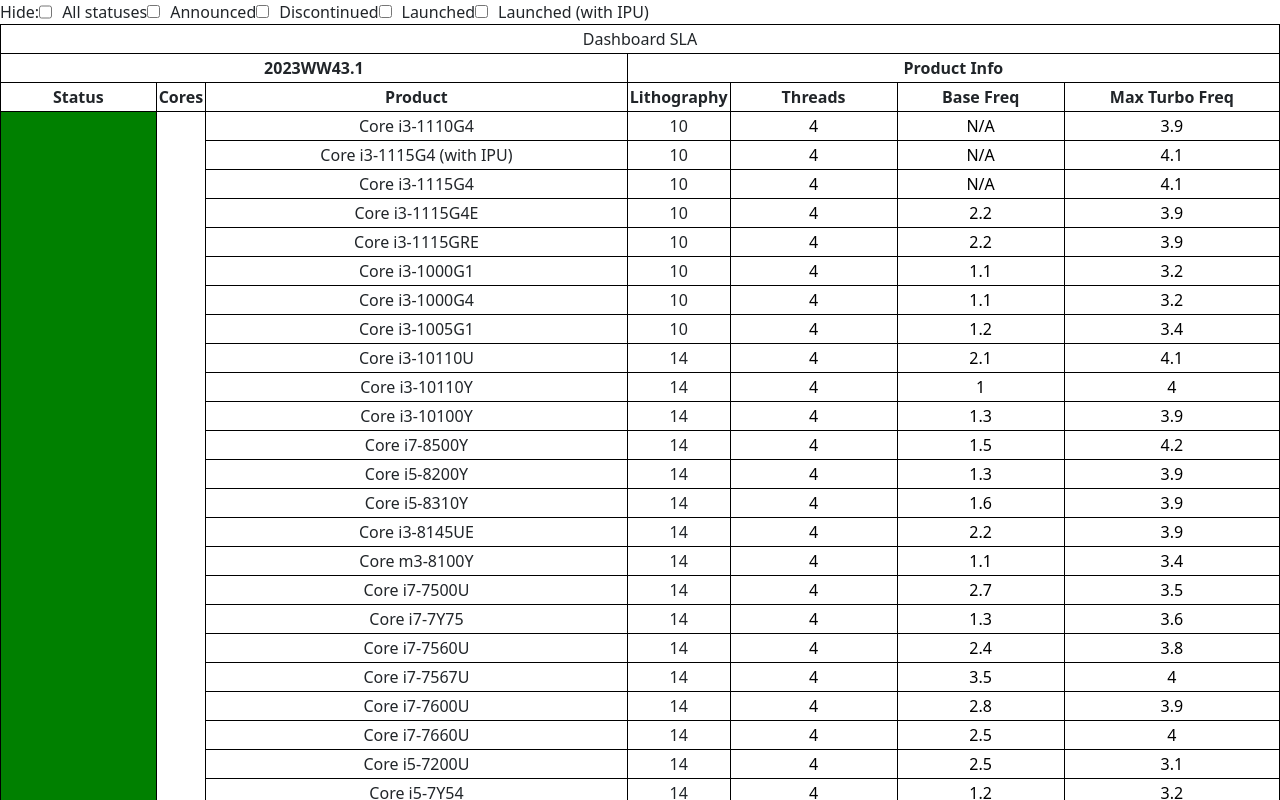
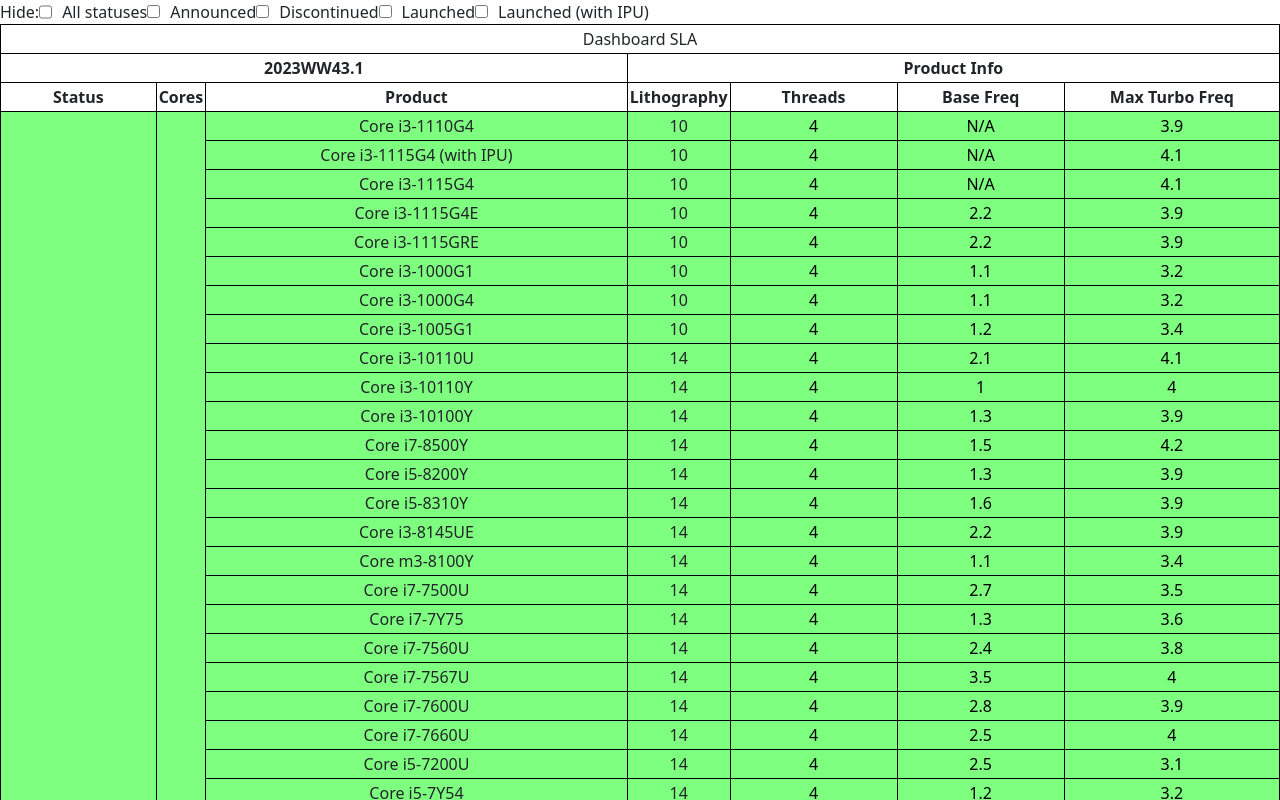
Before and after one commit to contactjw/dashboard-sla, a Vue app: page / in a window 1280 px wide. Shown: the top 800 px of the page. Built offline with nearby package versions, Linux system fonts and the light colour scheme.

Commit message:
Add color coded rows based on status

```diff
--- a/src/components/table.vue
+++ b/src/components/table.vue
@@ -64,7 +64,11 @@
 
           <template v-for="cores in Object.keys(data)">
             <!-- cores -->
-            <tr>
+            <tr
+              :style="{
+                backgroundColor: store.colorMapping[status] || 'white',
+              }"
+            >
               <td
                 class="width1"
                 :rowspan="Object.keys(data[cores as unknown as keyof typeof data]).length + 1"
@@ -75,10 +79,23 @@
 
             <tr v-for="v in data[cores as unknown as keyof typeof data]">
               <!-- product -->
-              <td class="productColumn">{{ v.Product }}</td>
+              <td
+                class="productColumn"
+                :style="{
+                  backgroundColor: store.colorMapping[status] || 'white',
+                }"
+              >
+                {{ v.Product }}
+              </td>
 
               <!-- Lithography -->
-              <td>{{ v.Lithography }}</td>
+              <td
+                :style="{
+                  backgroundColor: store.colorMapping[status] || 'white',
+                }"
+              >
+                {{ v.Lithography }}
+              </td>
 
               <!-- Threads -->
               <td>
@@ -88,6 +105,9 @@
                     v-on:dblclick="handleDoubleClick()"
                     :disabled="false"
                     type="text"
+                    :style="{
+                      backgroundColor: store.colorMapping[status] || 'white',
+                    }"
                   />
                 </div>
               </td>
@@ -95,14 +115,28 @@
               <!-- Base Freq -->
               <td>
                 <div class="innerCells">
-                  <input :value="v.Base_Freq" :disabled="true" type="text" />
+                  <input
+                    :value="v.Base_Freq"
+                    :disabled="true"
+                    type="text"
+                    :style="{
+                      backgroundColor: store.colorMapping[status] || 'white',
+                    }"
+                  />
                 </div>
               </td>
 
               <!-- Max Turbo Freq -->
               <td>
                 <div class="innerCells">
-                  <input :value="v.Max_Turbo_Freq" type="text" :disabled="true" />
+                  <input
+                    :value="v.Max_Turbo_Freq"
+                    type="text"
+                    :disabled="true"
+                    :style="{
+                      backgroundColor: store.colorMapping[status] || 'white',
+                    }"
+                  />
                 </div>
               </td>
             </tr>
@@ -315,364 +349,3 @@
   /* white-space: nowrap !important; */
 }
 </style>
-
-<!--
-
-<template>
-  <div>
-    <div class="hideBar">
-      <label class="hideLabel"> Hide: </label>
-      <div class="checkbox">
-        <input
-          :id="'status-' + productDataBystatus.status"
-          v-model="hidestatus"
-          type="checkbox"
-          class="styled"
-          :value="productDataBystatus.status"
-          @click="hideShowALLstatus"
-        />
-        <label :for="'status-' + productDataBystatus.status[0]">All statuses</label>
-
-        <div v-for="status in productDataBystatus.status" :key="status">
-          <input :id="status" v-model="hidestatus" type="checkbox" class="styled" :value="status" />
-          <label :for="status">{{ status }}</label>
-        </div>
-      </div>
-    </div>
-
-    <table>
-      <thead>
-        <tr>
-          <td :colspan="12">Dashboard SLA</td>
-        </tr>
-        <tr>
-          <th colspan="3">{{ wwData }}</th>
-          <th colspan="8">Product Info</th>
-        </tr>
-        <tr>
-          <th>Status</th>
-          <th>Cores</th>
-          <th class="width1">Product</th>
-          <th class="width1">Lithography</th>
-          <th>Threads</th>
-          <th>Base Freq</th>
-          <th>Max Turbo Freq</th>
-        </tr>
-      </thead>
-      <tbody>
-        <template v-for="(data, status) in productDataBystatus.data">
-          <tr>
-            <td class="width1" :rowspan="calstatusRowspan(data)">
-              {{ status }}
-            </td>
-          </tr>
-
-          <template v-for="cores in Object.keys(data)">
-            <tr>
-              <td
-                class="width1"
-                :rowspan="Object.keys(data[cores as unknown as keyof typeof data]).length + 1"
-              >
-                {{ cores }}
-              </td>
-            </tr>
-
-            <tr v-for="v in data[cores as unknown as keyof typeof data]">
-              <td class="productColumn">{{ v.Product }}</td>
-
-              <td>{{ v.Lithography }}</td>
-
-              <td>
-                <div class="innerCells">
-                  <input :value="v.Threads" :disabled="true" type="text" />
-                </div>
-              </td>
-
-              <td>
-                <div class="innerCells">
-                  <input :value="v.Base_Freq" :disabled="true" type="text" />
-                </div>
-              </td>
-
-              <td>
-                <div class="innerCells">
-                  <input :value="v.Max_Turbo_Freq" type="text" :disabled="true" />
-                </div>
-              </td>
-            </tr>
-          </template>
-        </template>
-      </tbody>
-    </table>
-  </div>
-  <Load />
-</template>
-
-<script setup lang="ts">
-import Load from '../components/load.vue';
-import { ref, computed, onMounted } from 'vue'; // Import Composition API functions
-import data from '../assets/data.json';
-const hidestatus = ref<string[]>([]);
-const UIData = ref<any[]>([]);
-const allCheckBox = ref<string[]>([]);
-const wwInfo = computed(() => getWWFromDate());
-const wwData = computed(
-  () => `${wwInfo.value.year}WW${wwInfo.value.workweek}.${wwInfo.value.numofday}`
-);
-
-onMounted(() => {
-  UIData.value = data;
-});
-
-const calstatusRowspan = (data: { [x: string]: {} }) => {
-  let sum: number = Object.keys(data).length + 1;
-  for (const cores in data) {
-    sum += Object.keys(data[cores]).length;
-  }
-  return sum;
-};
-
-const getWWFromDate = (date = null) => {
-  let currentDate: Date = date || new Date();
-  let startDate: Date = new Date(currentDate.getFullYear(), 0, 1);
-  let days: number = Math.floor(
-    (currentDate.getTime() - startDate.getTime()) / (24 * 60 * 60 * 1000)
-  );
-
-  return {
-    year: currentDate.getFullYear(),
-    workweek: Math.ceil(days / 7),
-    numofday: currentDate.getDay(),
-  };
-};
-
-const hideShowALLstatus = () => {
-  const styledElement: HTMLInputElement | null = document.querySelector('.styled');
-
-  if (styledElement && styledElement instanceof HTMLInputElement) {
-    if (styledElement.checked) {
-      hidestatus.value = productDataBystatus.value.status;
-      allCheckBox.value = productDataBystatus.value.status;
-    } else {
-      hidestatus.value = [];
-      allCheckBox.value = [];
-    }
-  }
-};
-
-const productDataBystatus = computed(() => {
-  let tmp: Record<string, Record<number, any[]>> = {};
-  let data: Array<any> = UIData.value;
-  let statusSet: Set<string> = new Set();
-
-  data.forEach((element: { Status: string; Cores: number }) => {
-    let status: string = element.Status;
-    let cores: number = element.Cores;
-
-    // push status to set
-    statusSet.add(status);
-
-    if (hidestatus.value.includes(status)) return; // Hide by status
-    if (!tmp[status]) tmp[status] = {};
-    if (!tmp[status][cores]) tmp[status][cores] = [];
-
-    tmp[status][cores].push(element);
-  });
-
-  // sort status in order
-  const strings: Set<string> = new Set(statusSet);
-  const sortedStringsArray: Array<string> = [...strings].sort();
-  statusSet = new Set(sortedStringsArray);
-
-  return {
-    status: [...statusSet],
-    data: tmp,
-  };
-});
-</script>
-
-<style scoped>
-.fas.fa-times {
-  display: none;
-}
-
-.fas.fa-times.comment {
-  display: block;
-}
-
-.overWrittenCells:hover .fas {
-  display: block;
-}
-
-.innerCells {
-  display: flex;
-  flex-direction: row;
-  justify-content: center;
-  align-items: center;
-}
-
-.innerCells.comment {
-  display: flex;
-  flex-direction: row;
-  justify-content: center;
-  align-items: center;
-  gap: 15px;
-}
-
-table {
-  width: 100%;
-  white-space: nowrap !important;
-}
-
-table td {
-  position: relative;
-}
-
-i {
-  cursor: pointer;
-}
-
-.legendColorBox {
-  margin: 0.4%;
-  float: left;
-  height: 20px;
-  width: 30px;
-  border: 1px solid grey;
-  margin-right: 4%;
-}
-
-.inputBox {
-  position: absolute;
-  top: 0;
-  right: 0;
-  left: 0;
-  bottom: 0;
-  text-align: center;
-  border: 0;
-  text-transform: uppercase !important;
-}
-
-.inputBoxOverWritten {
-  top: 0;
-  right: 0;
-  left: 0;
-  bottom: 0;
-  text-align: center;
-  border: 0;
-  width: 80px;
-  text-transform: uppercase !important;
-  background: none !important;
-}
-
-.overWrittenCells {
-  border: 2px solid rgb(194, 1, 1);
-}
-
-.overWrittenCells input {
-  outline: 0;
-}
-
-input::placeholder {
-  color: black;
-}
-
-input:focus::-webkit-input-placeholder {
-  color: grey;
-}
-
-input[disabled] {
-  cursor: text;
-  background-color: inherit;
-  color: black;
-}
-
-.legend-labels {
-  white-space: nowrap !important;
-  padding: 0%;
-  display: flex;
-  list-style-type: none;
-  margin-bottom: 5px;
-}
-
-.legend-labels li {
-  font-size: small;
-  margin-right: 2%;
-}
-
-select {
-  position: absolute;
-  top: 0;
-  right: 0;
-  left: 0;
-  bottom: 0;
-  text-align: center;
-  border: 0;
-}
-
-table tr td:not(.skip),
-table tr th {
-  text-align: center;
-}
-
-td,
-th {
-  padding: 2px !important;
-  width: 100px;
-  border: 1px solid black;
-}
-
-.reference {
-  width: 1%;
-  background-color: #00b0f0;
-}
-
-.released {
-  width: 1%;
-  background-color: #7fff00;
-}
-
-.partial {
-  width: 1%;
-  background-color: #ffa500;
-}
-
-.tentative {
-  width: 1%;
-  background-color: #dcdcdc;
-}
-
-.planned {
-  width: 1%;
-  background-color: #82ffac;
-}
-
-.hideBar {
-  list-style: none;
-  display: flex;
-}
-
-.productColumn {
-  width: 1%;
-  background-color: white;
-}
-
-.checkbox {
-  list-style: none;
-  display: flex;
-}
-
-.checkbox label {
-  margin-left: 10px;
-}
-
-.redActual {
-  width: 1%;
-  color: red;
-  background-color: #dcdcdc;
-}
-
-.width1 {
-  width: 1%;
-  /* white-space: nowrap !important; */
-}
-</style> -->
--- a/src/stores/tableData.ts
+++ b/src/stores/tableData.ts
@@ -80,10 +80,10 @@
   );
 
   const colorMapping = ref<Record<string, string>>({
-    Discontinued: 'red',
-    Launched: 'green',
-    'Launched (with IPU)': 'blue',
-    Announced: 'yellow',
+    Discontinued: 'rgba(255, 0, 0, 0.8)',
+    Launched: 'rgba(0, 255, 0, 0.5)',
+    'Launched (with IPU)': 'rgba(0, 156, 255, 0.5)',
+    Announced: 'rgba(255, 255, 0, 0.5)',
     // ... add other statuses and their corresponding colors
   });
 
```
